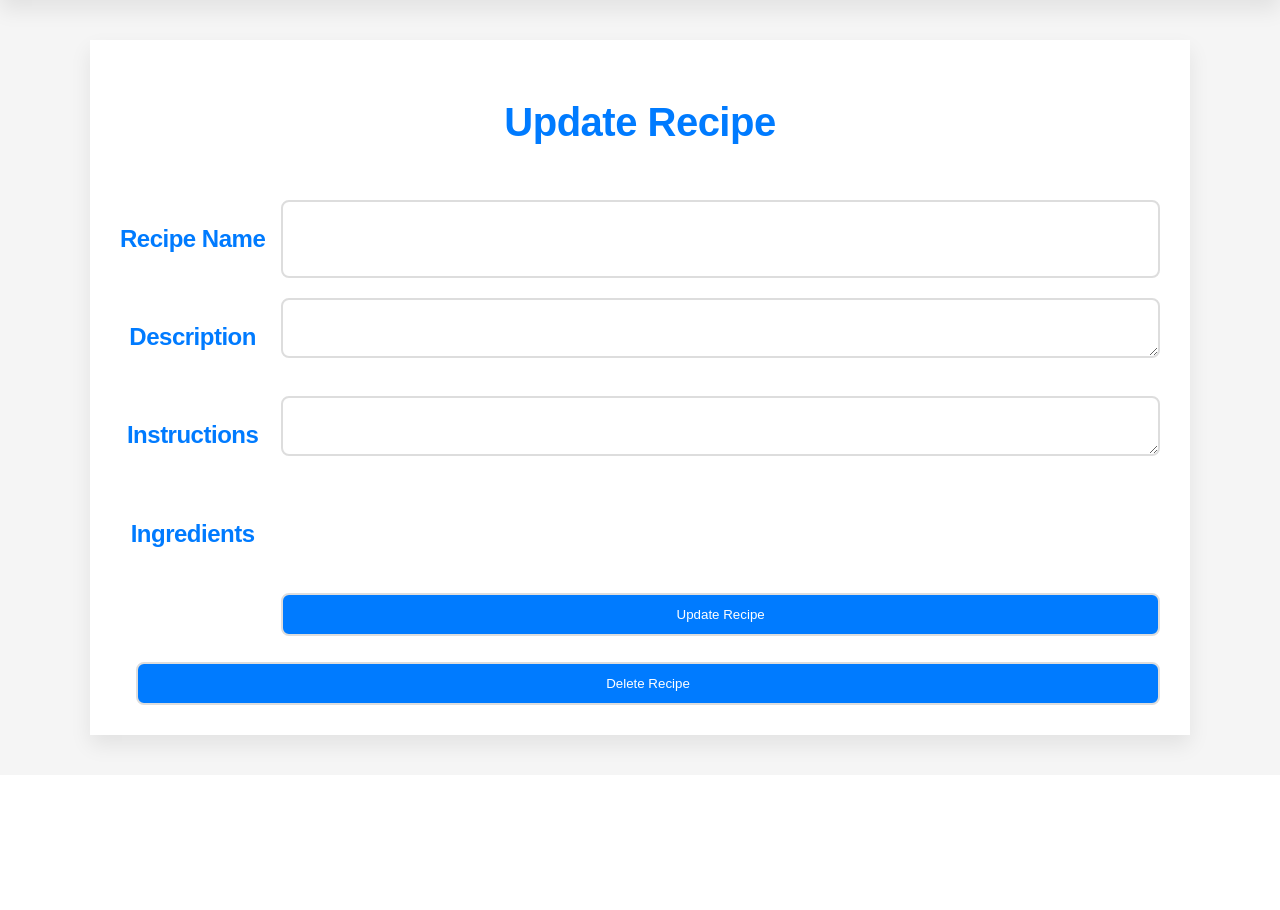
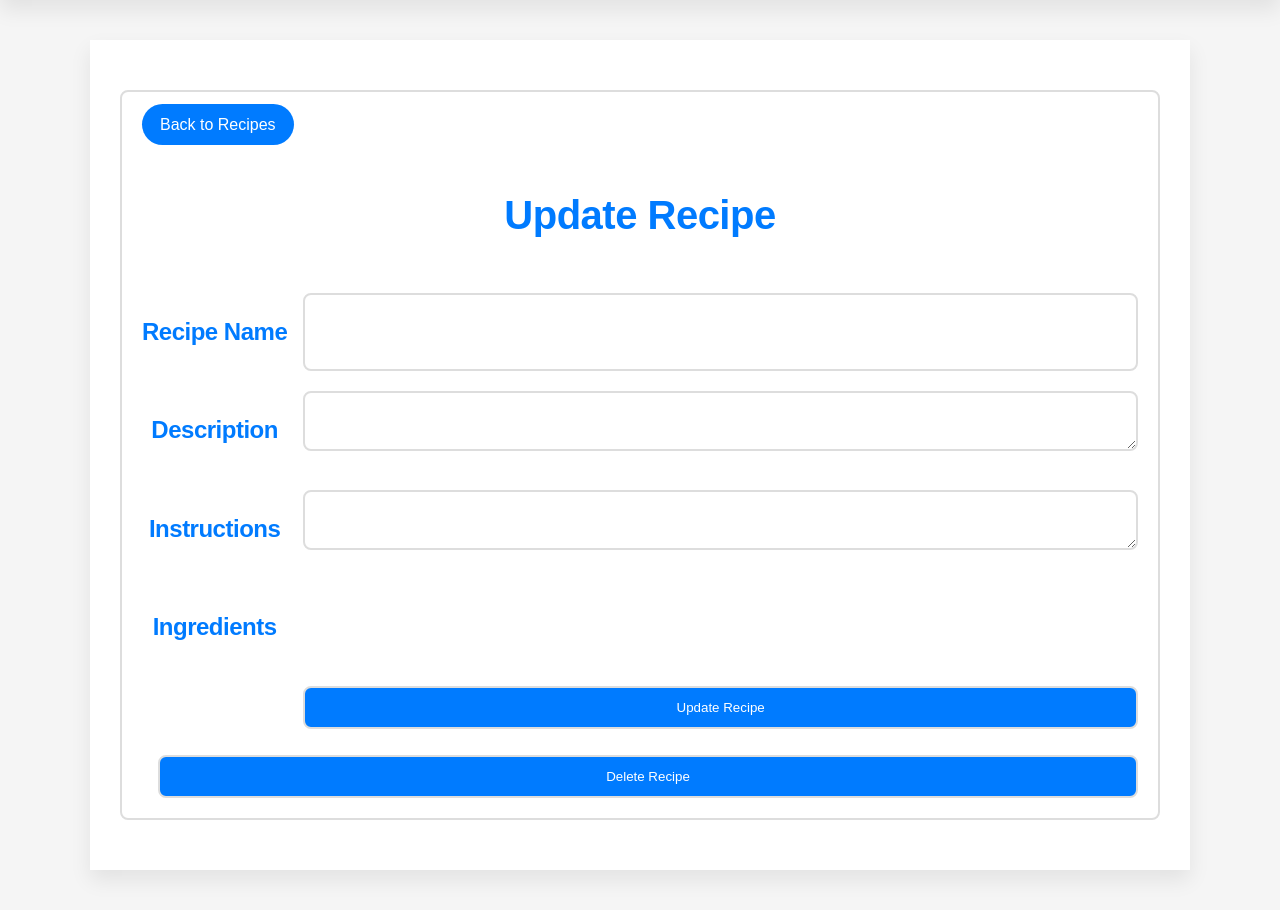
Before and after one commit to Josh-Lawson/cosc349-assignment1, a PHP site: page /recipe_admin_view.php?recipeId=1 in a window 1280 px wide. Shown: the part 83-993 px from the top of the page. Before the commit the page ends 839 px from the top, so only its background shows below. Run offline with PHP 8.4, Linux system fonts and the light colour scheme; the visitor is signed in with stand-in values (Sample User, id 1); data that the repository does not hold is empty.

Commit message:
added back to recipes button

```diff
--- a/www/admin/recipe_admin_view.php
+++ b/www/admin/recipe_admin_view.php
@@ -53,9 +53,15 @@ $conn->close();
     </header>
     <main>
 
+        <div class="recipe-details">
+            <a href="../common/view_recipes.php">Back to Recipes</a><br><br>
+
+
             <h1>Update Recipe</h1><br>
 
             <form action="edit_recipe.php" method="POST">
+
+
 
                 <h3>Recipe Name</h3>
                 <input type="text" name="recipeName" value="<?php echo $recipe['recipeName']; ?>">
@@ -68,7 +74,7 @@ $conn->close();
 
                 <h3>Ingredients</h3>
                 <div>
-                <ul>
+
                     <?php foreach ($ingredients as $index => $ingredient): ?>
                         <li>
                             <input type="text" name="ingredientName[]" value="<?php echo $ingredient['ingredientName']; ?>">
@@ -76,7 +82,7 @@ $conn->close();
                             <input type="text" name="quantity[]" value="<?php echo $ingredient['quantity']; ?>">
                         </li>
                     <?php endforeach; ?>
-                </ul>
+
                 </div>
 
                 <input type="hidden" name="recipeId" value="<?php echo $recipeId; ?>">
@@ -92,6 +98,9 @@ $conn->close();
 
             </form>
 
+
+        </div>
+
     </main>
 </body>
 
--- a/www/user/recipe_user_view.php
+++ b/www/user/recipe_user_view.php
@@ -53,9 +53,12 @@ $conn->close();
     </header>
     <main>
         <div class="recipe-details">
+
+            <a href="../common/view_recipes.php">Back to Recipes</a><br><br>
             <h1>
                 <?php echo $recipe['recipeName']; ?>
             </h1>
+
             <div class="description-container">
                 <label>Description</label>
                 <ul>
```
Lines whose indentation alone changed are shown as unchanged.
